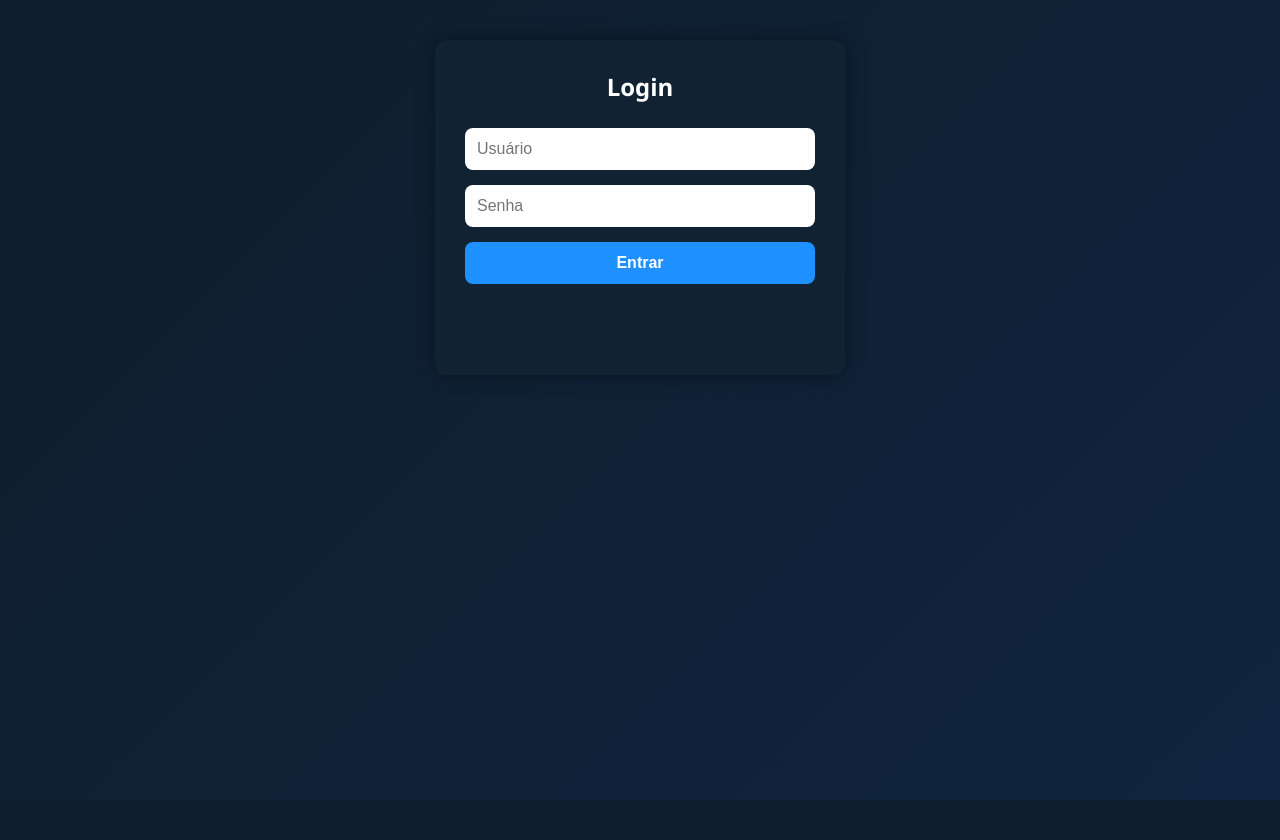
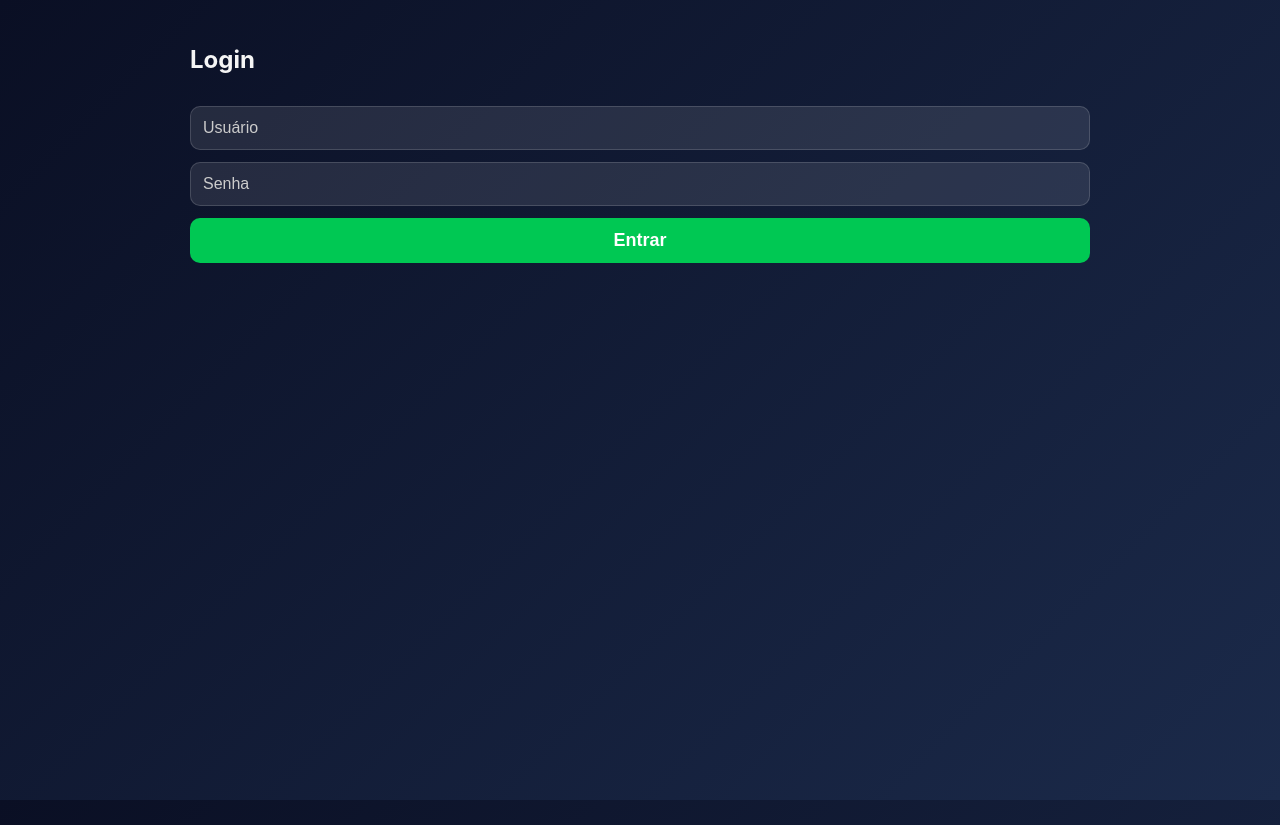
Before and after one commit to Caio-Andrade-Santos/Projeto-REACT, a React (Vite) app in the folder Controle-de-frota/: page / in a window 1280 px wide. Built offline with nearby package versions, Linux system fonts and the light colour scheme.

Commit message:
Edição do CSS e estilos
Falta fazer o hover do botão de excluir, e mexer em mais algumas coisas

```diff
--- a/Controle-de-frota/index.html
+++ b/Controle-de-frota/index.html
@@ -2,9 +2,9 @@
 <html lang="en">
   <head>
     <meta charset="UTF-8" />
-    <link rel="icon" type="image/svg+xml" href="/vite.svg" />
+    <link rel="icon" type="image/svg+xml" href="https://www.ifpb.edu.br/prpipg/pesquisa/imagens-pesquisa/ifpb.png/@@images/0609b1d7-4a7d-41be-bd18-081ecb35eb9e.png" />
     <meta name="viewport" content="width=device-width, initial-scale=1.0" />
-    <title>controle-de-frota</title>
+    <title>Controle de Frota</title>
   </head>
   <body>
     <div id="root"></div>
--- a/Controle-de-frota/src/App.css
+++ b/Controle-de-frota/src/App.css
@@ -1,72 +1,292 @@
-/* Fundo geral */
-body, html {
+html,
+body {
+  height: 100%;
   margin: 0;
   padding: 0;
-  width: 100%;
-  height: 100%;
-  background: linear-gradient(180deg, #0f1e2c, #0b1825);
-  font-family: Arial, sans-serif;
 }
 
-/* Container central */
-.container {
-  width: 100%;
-  height: 100vh;
+/* ======== ESTILO GERAL ======== */
+body {
+  margin: 0;
+  padding: 0;
+  background: linear-gradient(135deg, #0a0f24, #1b2a4a);
+  font-family: "Inter", sans-serif;
+  color: #f5f5f5;
+}
+
+h1 {
+  text-align: center;
+  margin-top: 10px;
+  font-size: 32px;
+  font-weight: 700;
+  letter-spacing: 1px;
+  color: #ffffff;
+  text-shadow: 0px 0px 10px rgba(0, 140, 255, 0.4);
+}
+
+/* ======== CONTAINER PRINCIPAL ======== */
+div {
+  max-width: 900px;
+  margin: auto;
+}
+
+/* ======== MENU ======== */
+.menu {
   display: flex;
-  justify-content: center;
+  flex-direction: column;
+  gap: 15px;
+  margin-top: 40px;
   align-items: center;
 }
 
-/* Card do login */
-.loginForm {
-  background: #112233;
-  padding: 30px;
+.menu button {
+  width: 70%;
+  padding: 15px;
+  font-size: 18px;
+  background: #0f4c81;
+  color: white;
+  border: none;
   border-radius: 12px;
-  width: 350px;
+  cursor: pointer;
+  font-weight: 600;
+  transition: all 0.3s ease;
+  box-shadow: 0px 4px 10px rgba(0, 140, 255, 0.25);
+}
+
+.menu button:hover {
+  background: #1466b8;
+  transform: scale(1.05);
+  box-shadow: 0px 6px 14px rgba(0, 140, 255, 0.35);
+}
+
+/* ======== LISTA DE VEÍCULOS ======== */
+.lista-item {
+  background: rgba(255, 255, 255, 0.06);
+  padding: 15px;
+  margin: 12px 0;
+  border-radius: 10px;
+  display: flex;
+  justify-content: space-between;
+  align-items: center;
+  backdrop-filter: blur(5px);
+  border: 1px solid rgba(255, 255, 255, 0.1);
+  transition: 0.2s ease;
+}
+
+.lista-item:hover {
+  transform: translateX(5px);
+  background: rgba(255, 255, 255, 0.1);
+}
+
+/* Botão dentro da lista */
+.lista-item button {
+  background: #ff914d;
+  color: #fff;
+  padding: 8px 14px;
+  border-radius: 8px;
+  font-size: 14px;
+  border: none;
+  transition: 0.3s ease;
+  cursor: pointer;
+}
+
+.lista-item button:hover {
+  background: #ff7320;
+  transform: scale(1.06);
+}
+
+/* ======== FORMULÁRIOS ======== */
+form {
   display: flex;
   flex-direction: column;
-  gap: 15px;
-  box-shadow: 0 0 20px rgba(0,0,0,0.4);
+  gap: 12px;
+  margin-top: 25px;
 }
 
-/* Título */
-.loginForm h2 {
+input {
+  padding: 12px;
+  font-size: 16px;
+  border-radius: 10px;
+  border: none;
+  outline: none;
+  background: rgba(255, 255, 255, 0.1);
   color: white;
-  margin: 0;
-  margin-bottom: 10px;
-  text-align: center;
+  backdrop-filter: blur(4px);
+  border: 1px solid rgba(255, 255, 255, 0.15);
 }
 
-/* Inputs */
-.loginForm input {
+input::placeholder {
+  color: #cccccc;
+}
+
+form button {
   padding: 12px;
-  border-radius: 8px;
+  background: #00c853;
+  border: none;
+  color: white;
+  border-radius: 10px;
+  font-size: 18px;
+  font-weight: 600;
+  cursor: pointer;
+  transition: 0.3s ease;
+}
+
+form button:hover {
+  background: #00e676;
+  transform: scale(1.04);
+}
+
+/* ======== BOTÃO VOLTAR ======== */
+.voltar {
+  margin-top: 20px;
+  padding: 12px 20px;
+  border-radius: 10px;
+  background: #ff1744;
+  border: none;
+  color: white;
+  cursor: pointer;
+  font-size: 16px;
+  transition: 0.3s;
+}
+
+.voltar:hover {
+  background: #ff4569;
+  transform: scale(1.05);
+}
+
+/* ======== ANIMAÇÃO DE APARIÇÃO ======== */
+* {
+  animation: fadeIn 0.4s ease forwards;
+}
+
+@keyframes fadeIn {
+  from {
+    opacity: 0;
+    transform: translateY(8px);
+  }
+  to {
+    opacity: 1;
+    transform: translateY(0);
+  }
+}
+
+/* ======== CONTAINER PRINCIPAL DO FORM ======== */
+.add-container {
+  display: flex;
+  flex-direction: column;
+  align-items: center;
+  max-width: 450px;
+  margin: 20px auto;
+  padding: 25px;
+  border-radius: 16px;
+
+  background: rgba(255, 255, 255, 0.07);
+  backdrop-filter: blur(10px);
+
+  border: 1px solid rgba(255, 255, 255, 0.12);
+  box-shadow: 0 4px 18px rgba(0, 0, 0, 0.35);
+
+  animation: fadeIn 0.5s ease;
+}
+
+/* ======== TÍTULO ======== */
+.add-titulo {
+  color: white;
+  text-align: center;
+  margin-bottom: 20px;
+  font-size: 26px;
+  font-weight: 600;
+  text-shadow: 0px 0px 6px rgba(0, 140, 255, 0.4);
+}
+
+/* ======== INPUTS ======== */
+.add-input {
+  width: 80%;
+  padding: 12px;
+  margin-bottom: 12px;
+  font-size: 16px;
+  color: white;
+
+  border-radius: 12px;
   border: none;
   outline: none;
-  font-size: 16px;
+
+  background: rgba(255, 255, 255, 0.15);
+  border: 1px solid rgba(255, 255, 255, 0.25);
+  backdrop-filter: blur(4px);
+
+  transition: 0.2s ease;
 }
 
-/* Botão */
-.loginForm button {
-  background-color: #1e90ff;
-  border: none;
-  padding: 12px;
-  border-radius: 8px;
-  color: white;
-  font-weight: bold;
-  font-size: 16px;
-  cursor: pointer;
-  transition: 0.2s;
+.add-input::placeholder {
+  color: #cfcfcf;
 }
 
-.loginForm button:hover {
-  background-color: #1878d6;
+.add-input:focus {
+  transform: scale(1.02);
+  background: rgba(255, 255, 255, 0.25);
 }
 
-/* Mensagem */
-.msg {
+/* ======== BOTÃO ======== */
+.add-botao {
+  width: 100%;
+  padding: 12px;
+  margin-top: 10px;
+
+  background: #00c853;
   color: white;
+
+  border: none;
+  border-radius: 12px;
+  cursor: pointer;
+
+  font-size: 18px;
+  font-weight: 600;
+
+  transition: 0.25s ease;
+  box-shadow: 0px 4px 10px rgba(0, 255, 140, 0.25);
+}
+
+.add-botao:hover {
+  background: #00e676;
+  transform: scale(1.05);
+}
+
+.add-botaored {
+  background: red;
+  color: #fff;
+  padding: 8px 14px;
+  border-radius: 8px;
+  font-size: 14px;
+  border: none;
+  transition: 0.3s ease;
+  cursor: pointer;
+}
+
+.add-botaored:hover {
+  background: #ff3b3b;
+  transform: scale(1.06);
+}
+
+/* ======== MENSAGEM DE SUCESSO ======== */
+.add-sucesso {
+  margin-top: 15px;
+  font-size: 16px;
+  font-weight: 600;
   text-align: center;
-  font-size: 14px;
-  min-height: 18px;
+
+  color: #00e676;
+  animation: fadeIn 0.4s ease;
 }
+
+/* ======== ANIMAÇÃO ======== */
+@keyframes fadeIn {
+  from {
+    opacity: 0;
+    transform: translateY(8px);
+  }
+  to {
+    opacity: 1;
+    transform: translateY(0);
+  }
+}
--- a/Controle-de-frota/src/App.jsx
+++ b/Controle-de-frota/src/App.jsx
@@ -42,7 +42,7 @@ export default function App() {
         <>
           <ListaVeiculos veiculos={veiculos} setVeiculos={setVeiculos} />
           <button className="voltar" onClick={() => setPagina("menu")}>
-            ⬅️ Voltar
+            Voltar
           </button>
         </>
       )}
@@ -52,7 +52,7 @@ export default function App() {
         <>
           <AddVeiculo veiculos={veiculos} setVeiculos={setVeiculos} />
           <button className="voltar" onClick={() => setPagina("menu")}>
-            ⬅️ Voltar
+            Voltar
           </button>
         </>
       )}
@@ -79,7 +79,7 @@ export default function App() {
           )}
 
           <button className="voltar" onClick={() => setPagina("menu")}>
-            ⬅️ Voltar
+            Voltar
           </button>
         </>
       )}
@@ -89,7 +89,7 @@ export default function App() {
         <>
           <ListaVeiculos veiculos={veiculos} setVeiculos={setVeiculos} />
           <button className="voltar" onClick={() => setPagina("menu")}>
-            ⬅️ Voltar
+            Voltar
           </button>
         </>
       )}
--- a/Controle-de-frota/src/components/EditarVeiculo.jsx
+++ b/Controle-de-frota/src/components/EditarVeiculo.jsx
@@ -13,22 +13,22 @@ function EditarVeiculo({ veiculo, onSalvar, onCancelar }) {
   };
 
   return (
-    <div style={{ marginTop: 20 }}>
+    <div className="add-container">
       <h3 style={{color : "white"}}>✏️ Editar Veículo</h3>
-      <input
+      <input className="add-input"
         type="text"
         value={modelo}
         onChange={(e) => setModelo(e.target.value)}
         placeholder="Modelo"
       />
-      <input
+      <input className="add-input"
         type="text"
         value={placa}
         onChange={(e) => setPlaca(e.target.value)}
         placeholder="Placa"
       />
-      <button onClick={salvar}>Salvar</button>
-      <button onClick={onCancelar} style={{ marginLeft: 10 }}>
+      <button onClick={salvar} className="add-botao">Salvar</button>
+      <button onClick={onCancelar} className="add-botao" style={{backgroundColor: "rgb(255, 145, 77)"}}>
         Cancelar
       </button>
     </div>
--- a/Controle-de-frota/src/pages/login.css
+++ /dev/null
@@ -1,115 +0,0 @@
-/* ==== FUNDO DO SITE ==== */
-body {
-  margin: 0;
-  padding: 0;
-  background: linear-gradient(135deg, #0f1e2c, #10243f);
-  font-family: "Segoe UI", Arial, sans-serif;
-  color: white;
-}
-
-/* ==== CONTAINER CENTRAL ==== */
-.container {
-  display: flex;
-  justify-content: center;
-  align-items: flex-start;
-  padding-top: 40px;
-}
-
-/* ==== CAIXA DE FORM ==== */
-.card {
-  background: rgba(255, 255, 255, 0.15);
-  padding: 30px;
-  width: 500px;
-  border-radius: 16px;
-  backdrop-filter: blur(8px);
-  box-shadow: 0px 4px 25px rgba(0, 0, 0, 0.25);
-}
-
-/* ==== TÍTULO ==== */
-.card h2 {
-  text-align: center;
-  margin-bottom: 20px;
-  font-size: 26px;
-  letter-spacing: 1px;
-}
-
-/* ==== INPUTS ==== */
-.card input,
-.card select {
-  width: 100%;
-  padding: 12px;
-  margin: 8px 0;
-  border-radius: 10px;
-  border: none;
-  outline: none;
-  font-size: 15px;
-}
-
-/* ==== BOTÃO PADRÃO ==== */
-.btn {
-  width: 100%;
-  padding: 12px;
-  margin-top: 12px;
-  border-radius: 10px;
-  border: none;
-  background-color: #3ba55c;
-  font-size: 17px;
-  font-weight: bold;
-  cursor: pointer;
-  transition: 0.3s;
-  color: white;
-}
-
-.btn:hover {
-  background-color: #2e8a4b;
-}
-
-/* ==== BOTÃO MENU ==== */
-.menu button {
-  width: 100%;
-  padding: 14px;
-  margin: 10px 0;
-  border-radius: 10px;
-  border: none;
-  background-color: #1f6feb;
-  color: white;
-  font-size: 18px;
-  cursor: pointer;
-  transition: 0.3s;
-}
-
-.menu button:hover {
-  background-color: #1656b5;
-}
-
-/* ==== LISTA DE VEÍCULOS ==== */
-.lista-veiculos {
-  background: rgba(255, 255, 255, 0.20);
-  padding: 20px;
-  border-radius: 12px;
-  margin-top: 20px;
-}
-
-.lista-item {
-  background-color: white;
-  color: black;
-  padding: 12px;
-  margin: 8px 0;
-  border-radius: 10px;
-  display: flex;
-  justify-content: space-between;
-}
-
-.voltar {
-  margin-top: 20px;
-  padding: 12px;
-  border: none;
-  background-color: #a61d24;
-  color: white;
-  border-radius: 8px;
-  cursor: pointer;
-}
-
-.voltar:hover {
-  background-color: #82161c;
-}
--- a/Controle-de-frota/src/pages/login.jsx
+++ b/Controle-de-frota/src/pages/login.jsx
@@ -1,5 +1,5 @@
 import { useState } from "react";
-import "./Login.css";
+import "../App.css";
 
 export default function Login({ onLoginSuccess }) {
   const [user, setUser] = useState("");
```
Also changed, not shown: Controle-de-frota/src/components/AddVeiculo.jsx (+11 -11 lines), Controle-de-frota/src/components/ListaVeiculos.jsx (+6 -4 lines).
